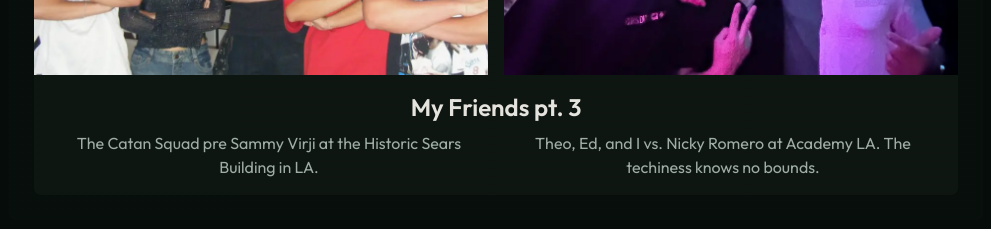
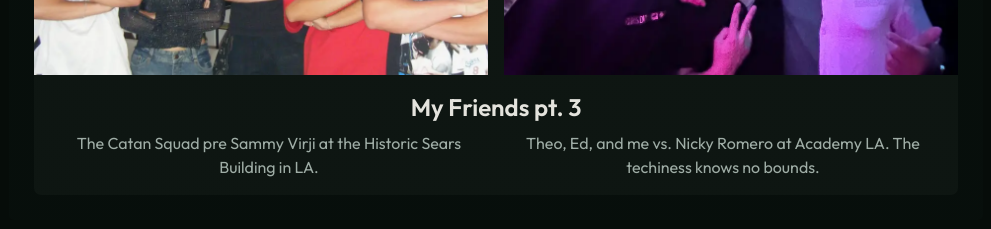
Before and after one commit to roanye/portfolio_website, a React (Vite) app: page / in a window 1280 px wide. Shown: the part 3600-3829 px from the top of the page, without its empty margins (144-1135 px from the left). Built offline with nearby package versions, Linux system fonts and the light colour scheme.

Commit message:
fix grammar lmao

```diff
--- a/src/components/AboutSection.jsx
+++ b/src/components/AboutSection.jsx
@@ -313,7 +313,7 @@ export const AboutSection = () => {
 
                                                 </p>
                                                 <p className="text-muted-foreground mx-auto max-w-xl text-center">
-                                                Theo, Ed, and I vs. Nicky Romero at Academy LA. The techiness knows no bounds.
+                                                Theo, Ed, and me vs. Nicky Romero at Academy LA. The techiness knows no bounds.
                                                 </p>
                                                 </div>
                                         </div>
```
